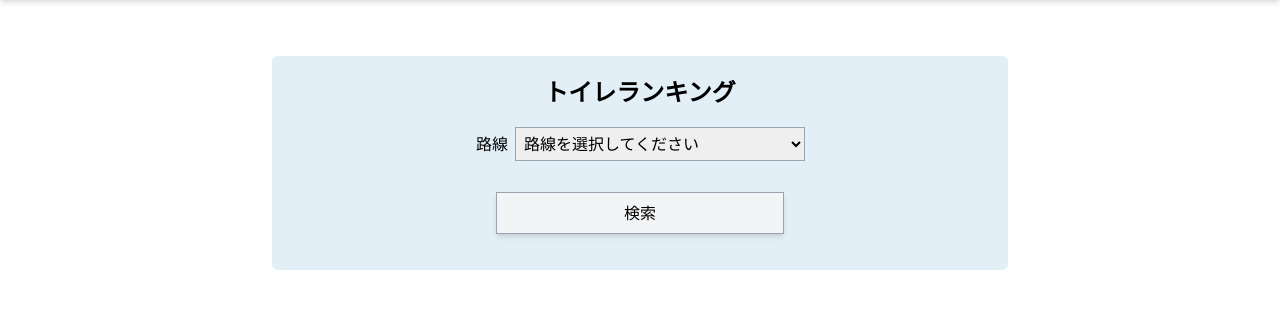
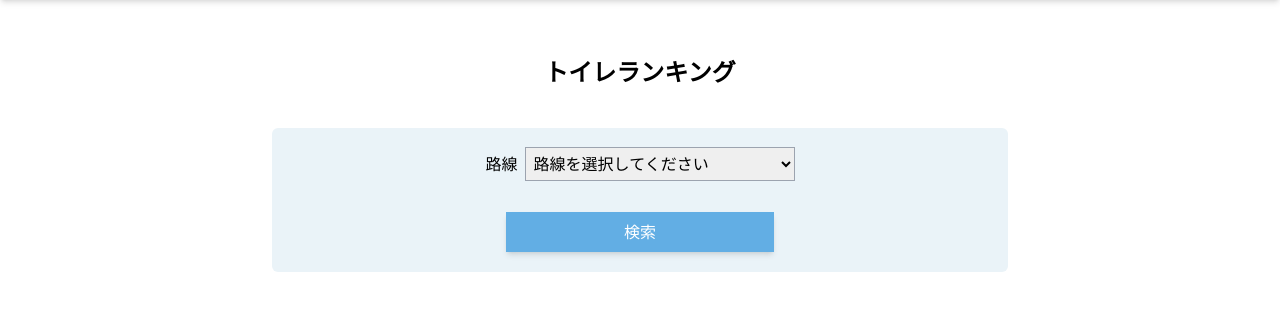
Before and after one commit to Kenshiro-git411/toiletapp, a Django app: page /toilet/toilet_rank/ in a window 1280 px wide. Shown: the part 80-391 px from the top of the page. Run offline with Django 4.2, Linux system fonts and the light colour scheme; data that the repository does not hold is empty; some libraries are stand-ins or nearby versions.

Commit message:
全体的なデザインの微修正

```diff
--- a/templates/toilet/home.html
+++ b/templates/toilet/home.html
@@ -17,9 +17,9 @@
         </p>
     </div>
     <div class="flex flex-col items-center justify-center space-y-6">
-        <a href="{% url 'toilet:search_toilet' %}" class="w-full p-5 rounded rounded-full bg-[#86C3EE] hover:bg-[#5BB0EB] text-center text-2xl font-bold text-white">トイレを探す</a>
-        <a href="{% url 'toilet:toilet_rank' %}" class="w-full p-5 rounded rounded-full bg-[#86C3EE] hover:bg-[#5BB0EB] text-center text-2xl font-bold text-white">ランキングを見る</a>
-        <a href="{% url 'toilet:get_latest_comment' %}" class="w-full p-5 rounded rounded-full bg-[#86C3EE] hover:bg-[#5BB0EB] text-center text-2xl font-bold text-white">最新のレビュー見る</a>
+        <a href="{% url 'toilet:search_toilet' %}" class="w-full p-5 rounded rounded-full bg-[#86C3EE] hover:bg-[#5BB0EB] text-center text-2xl font-bold text-white shadow-lg hover:shadow-none">トイレを探す</a>
+        <a href="{% url 'toilet:toilet_rank' %}" class="w-full p-5 rounded rounded-full bg-[#86C3EE] hover:bg-[#5BB0EB] text-center text-2xl font-bold text-white shadow-lg hover:shadow-none">ランキングを見る</a>
+        <a href="{% url 'toilet:get_latest_comment' %}" class="w-full p-5 rounded rounded-full bg-[#86C3EE] hover:bg-[#5BB0EB] text-center text-2xl font-bold text-white shadow-lg hover:shadow-none">最新のレビュー見る</a>
     </div>
     {% if request.user.is_authenticated %}
     <div class="flex items-center justify-center mt-10">
--- a/templates/toilet/search_toilet.html
+++ b/templates/toilet/search_toilet.html
@@ -13,7 +13,7 @@
                 <div>{{ search_form.station_name }}</div>
                 <input type="hidden" id="station_id" name="station_id">
             </div>
-            <button type="submit" class="block w-full bg-[#86C3EE] text-white py-2 mt-4 shadow-md hover:shadow-none hover:bg-[#5BB0EB] transition ">探す</button>
+            <button type="submit" class="block w-full bg-[#62AEE4] text-white py-2 mt-4 shadow-md hover:shadow-none hover:bg-[#40A0E3] transition ">探す</button>
         </form>
     </div>
 
--- a/templates/toilet/toilet_rank.html
+++ b/templates/toilet/toilet_rank.html
@@ -3,8 +3,8 @@
 {% block title %} トイレランキング {% endblock %}
 
 {% block content %}
-<div class="bg-[#E3EFF7] rounded-md p-2 sm:py-5 my-5 sm:my-10">
-    <h1 class="pb-2 sm:pb-5 text-center font-bold text-2xl">トイレランキング</h1>
+<h1 class="w-full text-center font-bold text-2xl my-5 sm:my-10">トイレランキング</h1>
+<div class="bg-[#EAF3F8] rounded-md p-8 sm:py-5 my-5 sm:my-10">
     <form method="post" action="{% url 'toilet:toilet_rank' %}" class="flex flex-col justify-center ">{% csrf_token %}
         <div class="flex flex-col items-center justify-center space-y-4">
             <div class="w-full flex items-center justify-center space-x-2">
@@ -17,7 +17,7 @@
                 {% endfor %}
             </div>
         </div>
-        <button type="submit" class="w-full sm:w-2/5 block mx-auto text-center my-4 p-2 w-2/3 border border-gray-400 text-center shadow-md bg-gray-100 hover:shadow-none hover:duration-400">検索</button>
+        <button type="submit" class="w-full sm:w-2/5 block mx-auto text-center py-2 mt-4 text-center shadow-md text-white bg-[#62AEE4] hover:bg-[#40A0E3] hover:shadow-none hover:duration-400">検索</button>
     </form>
 </div>
 {% if toilets %}
@@ -25,35 +25,35 @@
 <div id="toilet_obj" data-pk="{{ line.pk }}">
     <section id="toilet_gender" class="w-full flex items-center justify-center my-10" data-gender="{{ gender }}">
         <ul class="flex w-full max-w-3xl justify-center space-x-2">
-            <li id="male_btn" class="gen-btn flex-1 p-3 border border-gray-400 text-center shadow-md bg-[#e6f0f0] hover:shadow-none hover:duration-400">
+            <li id="male_btn" class="gen-btn flex-1 p-3 border border-gray-400 bg-[#F6F8F8] text-center shadow-md hover:shadow-none hover:duration-400">
                 男性
             </li>
-            <li id="female_btn" class="gen-btn flex-1 p-3 border border-gray-400 text-center shadow-md bg-[#e6f0f0] hover:shadow-none hover:duration-400">
+            <li id="female_btn" class="gen-btn flex-1 p-3 border border-gray-400 bg-[#F6F8F8] text-center shadow-md hover:shadow-none hover:duration-400">
                 女性
             </li>
-            <li id="multi_btn" class="gen-btn flex-1 p-3 border border-gray-400 text-center shadow-md bg-[#e6f0f0] hover:shadow-none hover:duration-400">
+            <li id="multi_btn" class="gen-btn flex-1 p-3 border border-gray-400 bg-[#F6F8F8] text-center shadow-md hover:shadow-none hover:duration-400">
                 だれでも
             </li>
         </ul>
     </section>
     <section>
-        <h2 id="gender_toilet_name" class="flex items-center justify-center max-w-3xl text-2xl font-semibold">男性トイレ</h2>
-        <div id="toilet_value" class="flex flex-col items-center justify-center my-8 ">
-            <h2 class="text-xl">きれいさ</h2>
+        <h2 id="gender_toilet_name" class="flex items-center justify-center max-w-3xl text-2xl font-semibold text-gray-700">男性トイレ</h2>
+        <div id="toilet_value" class="flex flex-col items-center justify-center my-5 ">
+            <h2 class="w-full sm:w-2/3 mx-auto text-xl p-1 mb-2 border-b border-gray-200 text-center text-gray-700">きれいさ</h2>
             <table class="table-auto border-collapse w-full sm:w-2/3 mx-auto">
-                <thead>
-                    <tr class="bg-blue-100">
+                <thead >
+                    <tr class="py-1">
                         <td></td>
-                        <td class="w-2/3 text-left">駅名（トイレ場所）</td>
-                        <td class="w-1/3 text-center">評価</td>
+                        <td class="w-2/3 py-1 text-left">駅名（トイレ場所）</td>
+                        <td class="w-1/3 py-1 text-center">評価</td>
                     </tr>
                 </thead>
                 <tbody>
                 {% for toilet in toilets.toilet_value.all|slice:":5" %}
                     <tr class="h-full border-b border-gray-300">
-                        <td class="w-1/6 bg-blue-100 text-center py-4"><em>{{ forloop.counter }}位</em></td>
-                        <td class="w-2/3 bg-blue-100 text-left">{{ toilet.toilet_id }}</td>
-                        <td class="w-1/3 bg-blue-100 text-center">{{ toilet.value }}</td>
+                        <td class="w-1/6 bg-[#EAF3F8] text-center py-4"><em>{{ forloop.counter }}位</em></td>
+                        <td class="w-2/3 bg-[#EAF3F8] text-left">{{ toilet.toilet_id }}</td>
+                        <td class="w-1/3 bg-[#EAF3F8] text-center">{{ toilet.value }}</td>
                     </tr>
                 {% endfor %}
                 </tbody>
@@ -65,14 +65,21 @@
             {% endif %}
         </div>
         <div id="toilet_size" class="flex flex-col items-center justify-center my-8">
-            <h2 class="text-xl">広さ</h2>
+            <h2 class="w-full sm:w-2/3 mx-auto text-xl p-1 mb-2 border-b border-gray-200 text-center text-gray-700">広さ</h2>
             <table class="table-auto border-collapse w-full sm:w-2/3 max-w-3xl mx-auto">
+                <thead>
+                    <tr>
+                        <td></td>
+                        <td class="w-2/3 py-1 text-left">駅名（トイレ場所）</td>
+                        <td class="w-1/3 py-1 text-center">評価</td>
+                    </tr>
+                </thead>
                 <tbody>
                     {% for toilet in toilets.toilet_size.all|slice:":5" %}
                     <tr class="h-full border-b border-gray-300">
-                        <td class="w-1/6 bg-blue-100 text-center py-4"><em>{{ forloop.counter }}位</em></td>
-                        <td class="w-2/3 bg-blue-100 text-left">{{ toilet.toilet_id }}</td>
-                        <td class="w-1/3 bg-blue-100 text-center">{{ toilet.size }}</td>
+                        <td class="w-1/6 bg-[#EAF3F8] text-center py-4"><em>{{ forloop.counter }}位</em></td>
+                        <td class="w-2/3 bg-[#EAF3F8] text-left">{{ toilet.toilet_id }}</td>
+                        <td class="w-1/3 bg-[#EAF3F8] text-center">{{ toilet.size }}</td>
                     </tr>
                     {% endfor %}
                 </tbody>
@@ -84,14 +91,21 @@
             {% endif %}
         </div>
         <div id="toilet_congestion" class="flex flex-col items-center justify-center my-8">
-            <h2 class="text-xl">空き具合</h2>
+            <h2 class="w-full sm:w-2/3 mx-auto text-xl p-1 mb-2 border-b border-gray-200 text-center text-gray-700">空き具合</h2>
             <table class="table-auto border-collapse w-full sm:w-2/3 max-w-3xl mx-auto">
+                <thead>
+                    <tr>
+                        <td></td>
+                        <td class="w-2/3 py-1 text-left">駅名（トイレ場所）</td>
+                        <td class="w-1/3 py-1 text-center">評価</td>
+                    </tr>
+                </thead>
                 <tbody>
                     {% for toilet in toilets.toilet_congestion.all|slice:":5" %}
                     <tr class="h-full border-b border-gray-300">
-                        <td class="w-1/6 bg-blue-100 text-center py-4"><em>{{ forloop.counter }}位</em></td>
-                        <td class="w-2/3 bg-blue-100 text-left">{{ toilet.toilet_id }}</td>
-                        <td class="w-1/3 bg-blue-100 text-center">{{ toilet.congestion }}</td>
+                        <td class="w-1/6 bg-[#EAF3F8] text-center py-4"><em>{{ forloop.counter }}位</em></td>
+                        <td class="w-2/3 bg-[#EAF3F8] text-left">{{ toilet.toilet_id }}</td>
+                        <td class="w-1/3 bg-[#EAF3F8] text-center">{{ toilet.congestion }}</td>
                     </tr>
                     {% endfor %}
                 </tbody>
@@ -233,7 +247,7 @@
             const btns = document.querySelectorAll(".gen-btn");
             btns.forEach(btn => {
                 btn.classList.remove("bg-[#4EAFA8]", "text-white");
-                btn.classList.add("shadow-md", "bg-[#e6f0f0]");
+                btn.classList.add("shadow-md", "bg-[#F6F8F8]");
             });
 
             const gender_toilet_name = document.getElementById("gender_toilet_name");
@@ -252,7 +266,8 @@
                 gender_toilet_name.textContent = "多機能トイレ"
             }
 
-            btn.classList.remove("shadow-md", "bg-[#e6f0f0]");
+            gender_toilet_name.classList.add("text-gray-700")
+            btn.classList.remove("shadow-md", "bg-[#F6F8F8]");
             btn.classList.add("bg-[#4EAFA8]", "text-white");
         }
 
@@ -319,11 +334,11 @@
                     const em = document.createElement("em");
 
                     const td_1 = document.createElement("td");
-                    td_1.classList.add("w-1/6", "bg-blue-100", "text-center", "py-4");
+                    td_1.classList.add("w-1/6", "bg-[#EAF3F8]", "text-center", "py-4");
                     const td_2 = document.createElement("td");
-                    td_2.classList.add("w-2/3", "bg-blue-100", "text-left");
+                    td_2.classList.add("w-2/3", "bg-[#EAF3F8]", "text-left");
                     const td_3 = document.createElement("td");
-                    td_3.classList.add("w-1/3", "bg-blue-100", "text-center");
+                    td_3.classList.add("w-1/3", "bg-[#EAF3F8]", "text-center");
 
                     em.textContent = count+"位";
                     // let id = Number(info.id);
@@ -385,11 +400,11 @@
                     const em = document.createElement("em");
 
                     const td_1 = document.createElement("td");
-                    td_1.classList.add("w-1/6", "bg-blue-100", "text-center", "py-4");
+                    td_1.classList.add("w-1/6", "bg-[#EAF3F8]", "text-center", "py-4");
                     const td_2 = document.createElement("td");
-                    td_2.classList.add("w-2/3", "bg-blue-100", "text-left");
+                    td_2.classList.add("w-2/3", "bg-[#EAF3F8]", "text-left");
                     const td_3 = document.createElement("td");
-                    td_3.classList.add("w-1/3", "bg-blue-100", "text-center");
+                    td_3.classList.add("w-1/3", "bg-[#EAF3F8]", "text-center");
 
                     em.textContent = count+"位";
                     // let id = Number(info.id);
```
Also changed, not shown: templates/toilet/search_result_toilet_info.html (+8 -8 lines).
